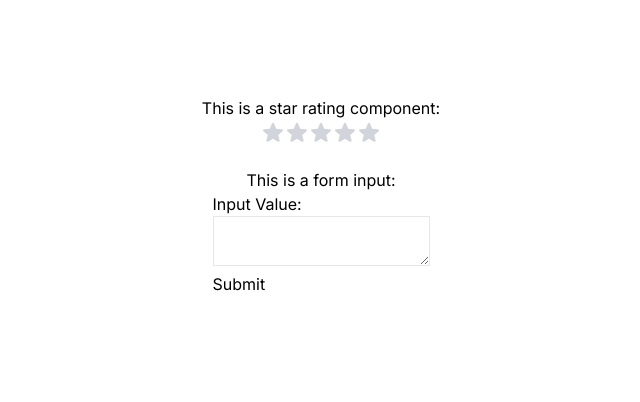
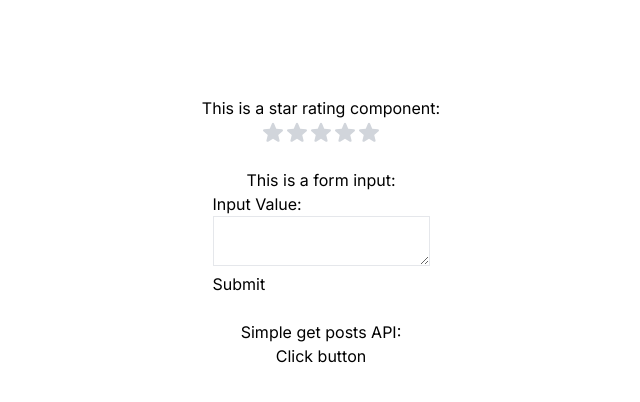
Before and after one commit to MattWong-ca/web3-playground, a Next.js app in the folder react-practice/: page / in a window 1280 px wide. Shown: the top 402 px of the page, without its empty margins (319-959 px from the left). Built offline with nearby package versions, Linux system fonts and the light colour scheme.

Commit message:
Add simple API fetch

```diff
--- a/react-practice/src/app/page.tsx
+++ b/react-practice/src/app/page.tsx
@@ -19,6 +19,13 @@ export default function Home() {
   const handleSubmit = (event: React.FormEvent<HTMLFormElement>) => {
     event.preventDefault();
     setAnswer(inputValue);
+  }
+
+  const [posts, setPosts] = useState('');
+  const getPosts = async () => {
+    const response = await fetch("https://jsonplaceholder.typicode.com/posts");
+    const movies = await response.json();
+    setPosts(movies[0].body);
   }
 
   return (
@@ -44,6 +51,13 @@ export default function Home() {
         <div>
           Your answer is: {answer}
         </div>)}
+      <div>Simple get posts API: </div>
+      <div onClick={getPosts}>
+        Click button
+      </div>
+      {posts && (
+        <div>{posts}</div>
+      )}
     </div>
   );
 }
```
